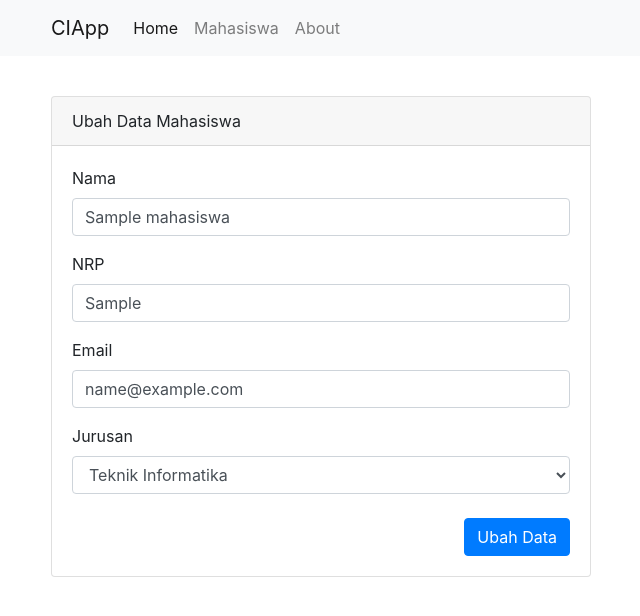
After one commit to Faeshal/CI-App, a CodeIgniter app: page /ci-app/index.php/mahasiswa/ubah/1 in a window 1280 px wide. The commit adds this page. Shown: the top 616 px of the page, without its empty margins (34-674 px from the left). Run offline with CodeIgniter, Linux system fonts and the light colour scheme; tables that the repository leaves empty or names only in its code hold one stand-in row (values such as "Sample post").

Commit message:
add update functionality

```diff
--- a/application/controllers/Mahasiswa.php
+++ b/application/controllers/Mahasiswa.php
@@ -45,4 +45,35 @@ class Mahasiswa extends CI_Controller{
 
     }
 
+    public function detail($id){
+
+        $data['judul']='Detail Mahasiswa';
+        $data['mahasiswa']= $this->Mahasiswa_model->getMahasiswaById($id);
+
+        $this->load->view("templates/header",$data);
+        $this->load->view("mahasiswa/detail",$data);
+        $this->load->view("templates/footer");
+
     }
+
+    public function ubah($id){
+        $data['judul']="Ubah Data Mahasiswa";
+        $data['mahasiswa']=$this->Mahasiswa_model->getMahasiswaById($id);
+        $data['jurusan']=['Teknik Informatika','Sistem Informasi','Manajemen Informatika'];
+
+        $this->form_validation->set_rules('nama','Name','required');
+        $this->form_validation->set_rules('nrp','Nrp','required|numeric');
+        $this->form_validation->set_rules('email','Email','required|valid_email');
+
+        if($this->form_validation->run()==FALSE){
+            $this->load->view('templates/header',$data);
+            $this->load->view('mahasiswa/ubah',$data);
+            $this->load->view('templates/footer');
+        }else{
+            $this->Mahasiswa_model->ubahDataMahasiswa($id);
+            $this->session->set_flashdata('flash','Diubah');
+            redirect('Mahasiswa');
+        }
+    }
+
+}
--- a/application/models/Mahasiswa_model.php
+++ b/application/models/Mahasiswa_model.php
@@ -17,8 +17,25 @@ class Mahasiswa_model extends CI_model{
     }
 
     public function hapusDataMahasiswa($id){
-        $this->db->where('id',$id);
-        $this->db->delete('mahasiswa');
+        // boleh juga style ini
+        // $this->db->where('id',$id);
+        $this->db->delete('mahasiswa',['id'=>$id]);
+    }
+
+    public function getMahasiswaById($id){
+       return $this->db->get_where('mahasiswa',['id'=>$id])->row_array();
+    }
+
+    public function ubahDataMahasiswa($id){
+        $data = array(
+        'nama' => $this->input->post('nama',true),
+        'nrp' => $this->input->post("nrp",true),
+        'email' => $this->input->post('email',true),
+        'jurusan' => $this->input->post('jurusan',true  )
+        );
+
+        $this->db->where('id', $this->input->post('id'));
+        $this->db->update('mahasiswa',$data);
     }
 
 }
--- /dev/null
+++ b/application/views/mahasiswa/ubah.php
@@ -0,0 +1,46 @@
+<div class="container">
+	<div class="row mt-3">
+		<div class="col-md-6">
+			<div class="card mt-4">
+				<div class="card-header">
+					Ubah Data Mahasiswa
+				</div>
+				<div class="card-body">
+					<form action="" method="POST">
+						<input type="hidden" name="id" value="<?php echo $mahasiswa['id']; ?>">
+						<div class="form-group">
+							<label for="nama">Nama</label>
+							<input type="text" class="form-control" id="nama" name="nama" value="<?php echo $mahasiswa['nama']; ?>" />
+							<small class="form-text text-danger"><?php echo form_error('nama'); ?></small>
+						</div>
+						<div class="form-group">
+							<label for="nrp">NRP</label>
+							<input type="text" class="form-control" id="nrp" name="nrp" value="<?php echo $mahasiswa['nrp']; ?>" />
+							<small class="form-text text-danger"><?php echo form_error('nrp'); ?></small>
+						</div>
+						<div class="form-group">
+							<label for="email">Email</label>
+							<input type="text" class="form-control" id="email" name="email" value="<?php echo $mahasiswa['email']; ?>" />
+							<small class="form-text text-danger"><?php echo form_error('email'); ?></small>
+						</div>
+						<div class="form-group">
+							<label for="jurusan">Jurusan</label>
+							<select class="form-control" id="jurusan" name="jurusan" >
+								<?php foreach($jurusan as $j) : ?>
+									<?php if ($j == $mahasiswa['jurusan']) : ?>
+									<option value="<?php echo $j; ?>" selected><?php echo $j; ?></option>
+									<?php else : ?>
+									<option value="<?php echo $j; ?>"><?php echo $j; ?></option>
+									<?php endif; ?>
+								<?php endforeach; ?>
+							</select>
+						</div>
+						<button type="submit" class="btn btn-primary mt-2 float-right">
+							Ubah Data
+						</button>
+					</form>
+				</div>
+			</div>
+		</div>
+	</div>
+</div>
--- a/application/views/templates/header.php
+++ b/application/views/templates/header.php
@@ -16,6 +16,7 @@
 			integrity="sha384-ggOyR0iXCbMQv3Xipma34MD+dH/1fQ784/j6cY/iJTQUOhcWr7x9JvoRxT2MZw1T"
 			crossorigin="anonymous"
 		/>
+		<link rel="stylesheet" href="<?php echo base_url(); ?>assets/css/style.css">
 	</head>
 	<body>
 		<nav class="navbar navbar-expand-lg navbar-light bg-light">
--- /dev/null
+++ b/assets/css/style.css
@@ -0,0 +1,3 @@
+.badge {
+	margin-left: 5px;
+}
```
Also changed, not shown: application/views/mahasiswa/detail.php (added, +22 -0 lines), application/views/mahasiswa/index.php (+29 -1 lines), application/views/mahasiswa/tambah.php (+3 -5 lines). Lines whose indentation alone changed are shown as unchanged.
